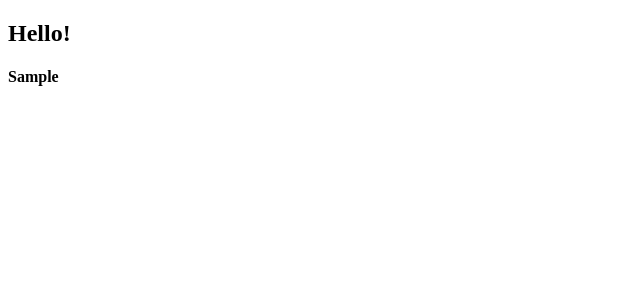
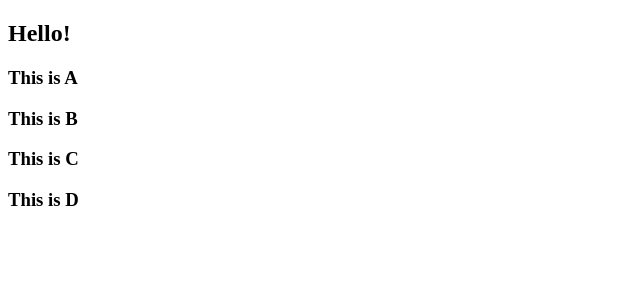
Before and after one commit to Seongbin-Hong/movie-app, a React (Create React App) app: page / in a window 1280 px wide. Shown: the top 300 px of the page, without its empty margins (0-640 px from the left). Built offline with nearby package versions, Linux system fonts and the light colour scheme.

Commit message:
map 함수를 이용해서 component 재사용

```diff
--- a/src/App.js
+++ b/src/App.js
@@ -1,11 +1,25 @@
 import React from "react";
-import Sample from "./Sample";
+
+function Sample({ name }) {
+    return <h3>This is {name}</h3>;
+}
+
+const sampleList = [
+    { id: 1, name: "A" },
+    { id: 2, name: "B" },
+    { id: 3, name: "C" },
+    { id: 4, name: "D" },
+];
+
+function renderSample(item) {
+    return <Sample key={item.id} name={item.name} />;
+}
 
 function App() {
     return (
         <div>
             <h2>Hello!</h2>
-            <Sample />
+            {sampleList.map(renderSample)}
         </div>
     );
 }
--- a/src/Sample.js
+++ /dev/null
@@ -1,7 +0,0 @@
-import React from "react";
-
-function Sample() {
-    return <h4>Sample</h4>;
-}
-
-export default Sample;
```
